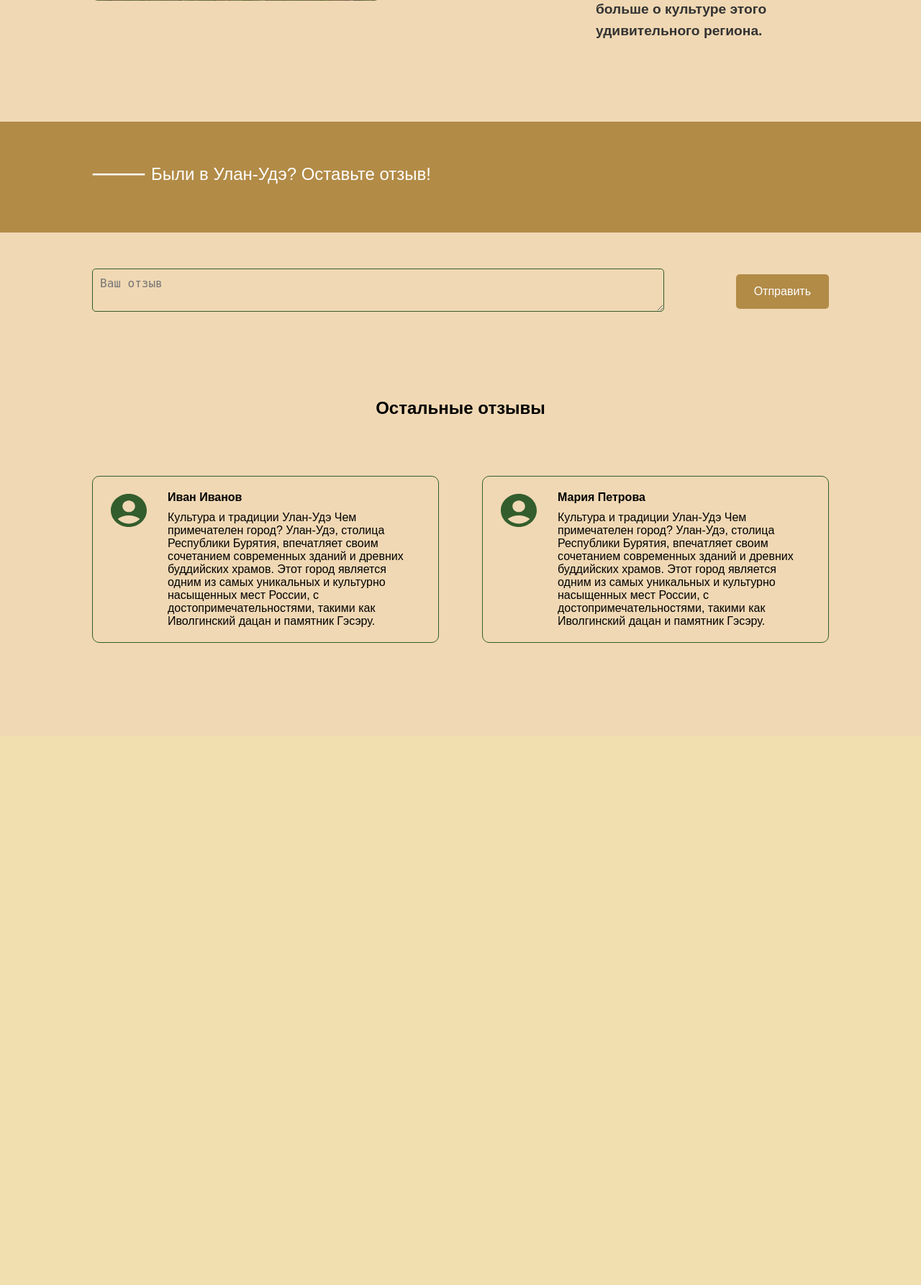
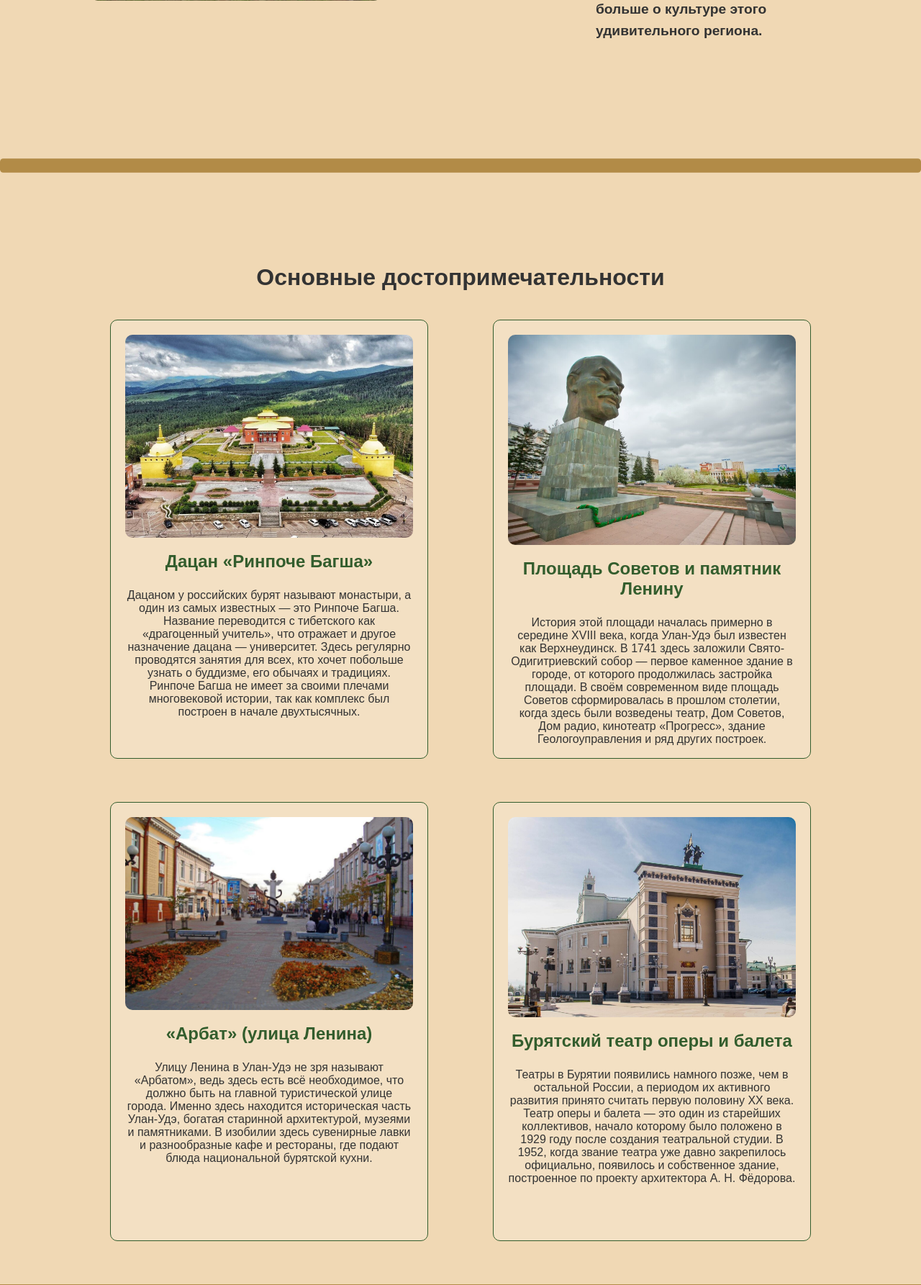
Before and after one commit to AreHumphrey/Landing_dj, a Django app: page / in a window 1280 px wide. Shown: the part 2441-4226 px from the top of the page at 72% size. Before the commit the page ends 3334 px from the top, so only its background shows below. Run offline with Django 5.2, Linux system fonts and the light colour scheme.

Commit message:
add text block

```diff
--- a/main/static/main/styles.css
+++ b/main/static/main/styles.css
@@ -171,7 +171,7 @@ h1 {
     border: 1px solid #335D2D;
     border-radius: 5px;
     font-size: 1rem;
-    background-color: #F0D8B4;
+    background-color: #F3E0C3;
 }
 
 .reviews-block button {
@@ -207,6 +207,7 @@ h1 {
     justify-content: center;
     background-color: #F0D8B4;
     margin-bottom: 60px;
+
 }
 
 .review {
@@ -330,3 +331,58 @@ h1 {
     text-decoration: none;
     cursor: pointer;
 }
+
+.separator {
+    margin: 50px 0;
+    display: flex;
+    justify-content: center;
+}
+
+.attractions-block {
+    bbackground-color: #F0D8B4;
+    padding: 50px 10%;
+    text-align: center;
+
+}
+
+.attractions-block h2 {
+    margin-bottom: 30px;
+    font-size: 2rem;
+    color: #333;
+}
+
+.attractions-container {
+    display: flex;
+    flex-wrap: wrap;
+    justify-content: space-around;
+    gap: 40px;
+}
+
+.attraction {
+    background-color: #F3E0C3;
+    border: 1px solid #335D2D;
+    border-radius: 10px;
+    padding: 20px;
+    margin: 10px;
+    width: calc(50% - 70px);
+    height: 610px;
+    box-sizing: border-box;
+}
+
+.attraction img {
+    width: 100%;
+    border-radius: 10px;
+    margin-bottom: 15px;
+}
+
+.attraction h3 {
+    margin-top: 0;
+    font-size: 1.5rem;
+    color: #335D2D;
+}
+
+.attraction p {
+    margin: 0;
+    font-size: 1rem;
+    color: #333;
+}
--- a/main/templates/main/index.html
+++ b/main/templates/main/index.html
@@ -54,6 +54,39 @@
                 <h2 class="text-h2"><h2>Искусство жизни</h2></h2>
             </div>
             <p><strong>Почему именно Улан-Удэ?</strong> <strong style="font-size: 1.2rem"> Улан-Удэ – город, где традиции гармонично переплетаются с современными инновациями. Искусство и культура Улан-Удэ поражают своей глубиной и разнообразием. Местные фестивали и культурные мероприятия предоставляют уникальную возможность узнать больше о культуре этого удивительного региона.</strong></p>
+        </div>
+    </div>
+</div>
+
+<div class="separator">
+    <svg width="1441" height="22" viewBox="0 0 1441 22" fill="none" xmlns="http://www.w3.org/2000/svg">
+        <rect width="1441" height="22" rx="5" fill="#B28B47"/>
+    </svg>
+</div>
+
+<!-- Новый блок: Основные достопримечательности -->
+<div class="attractions-block">
+    <h2>Основные достопримечательности</h2>
+    <div class="attractions-container">
+        <div class="attraction">
+            <img src="{% static 'main/attraction1.png' %}" alt="Дацан «Ринпоче Багша»">
+            <h3>Дацан «Ринпоче Багша»</h3>
+            <p>Дацаном у российских бурят называют монастыри, а один из самых известных — это Ринпоче Багша. Название переводится с тибетского как «драгоценный учитель», что отражает и другое назначение дацана — университет. Здесь регулярно проводятся занятия для всех, кто хочет побольше узнать о буддизме, его обычаях и традициях. Ринпоче Багша не имеет за своими плечами многовековой истории, так как комплекс был построен в начале двухтысячных.</p>
+        </div>
+        <div class="attraction">
+            <img src="{% static 'main/attraction2.png' %}" alt="Площадь Советов и памятник Ленину">
+            <h3>Площадь Советов и памятник Ленину</h3>
+            <p>История этой площади началась примерно в середине XVIII века, когда Улан-Удэ был известен как Верхнеудинск. В 1741 здесь заложили Свято-Одигитриевский собор — первое каменное здание в городе, от которого продолжилась застройка площади. В своём современном виде площадь Советов сформировалась в прошлом столетии, когда здесь были возведены театр, Дом Советов, Дом радио, кинотеатр «Прогресс», здание Геологоуправления и ряд других построек.</p>
+        </div>
+        <div class="attraction">
+            <img src="{% static 'main/attraction3.png' %}" alt="«Арбат» (улица Ленина)">
+            <h3>«Арбат» (улица Ленина)</h3>
+            <p>Улицу Ленина в Улан-Удэ не зря называют «Арбатом», ведь здесь есть всё необходимое, что должно быть на главной туристической улице города. Именно здесь находится историческая часть Улан-Удэ, богатая старинной архитектурой, музеями и памятниками. В изобилии здесь сувенирные лавки и разнообразные кафе и рестораны, где подают блюда национальной бурятской кухни.</p>
+        </div>
+        <div class="attraction">
+            <img src="{% static 'main/attraction4.png' %}" alt="Бурятский театр оперы и балета">
+            <h3>Бурятский театр оперы и балета</h3>
+            <p>Театры в Бурятии появились намного позже, чем в остальной России, а периодом их активного развития принято считать первую половину XX века. Театр оперы и балета — это один из старейших коллективов, начало которому было положено в 1929 году после создания театральной студии. В 1952, когда звание театра уже давно закрепилось официально, появилось и собственное здание, построенное по проекту архитектора А. Н. Фёдорова.</p>
         </div>
     </div>
 </div>
```
Also changed, not shown: main/static/main/attraction1.png (added), main/static/main/attraction2.png (added), main/static/main/attraction3.png (added), main/static/main/attraction4.png (added).
